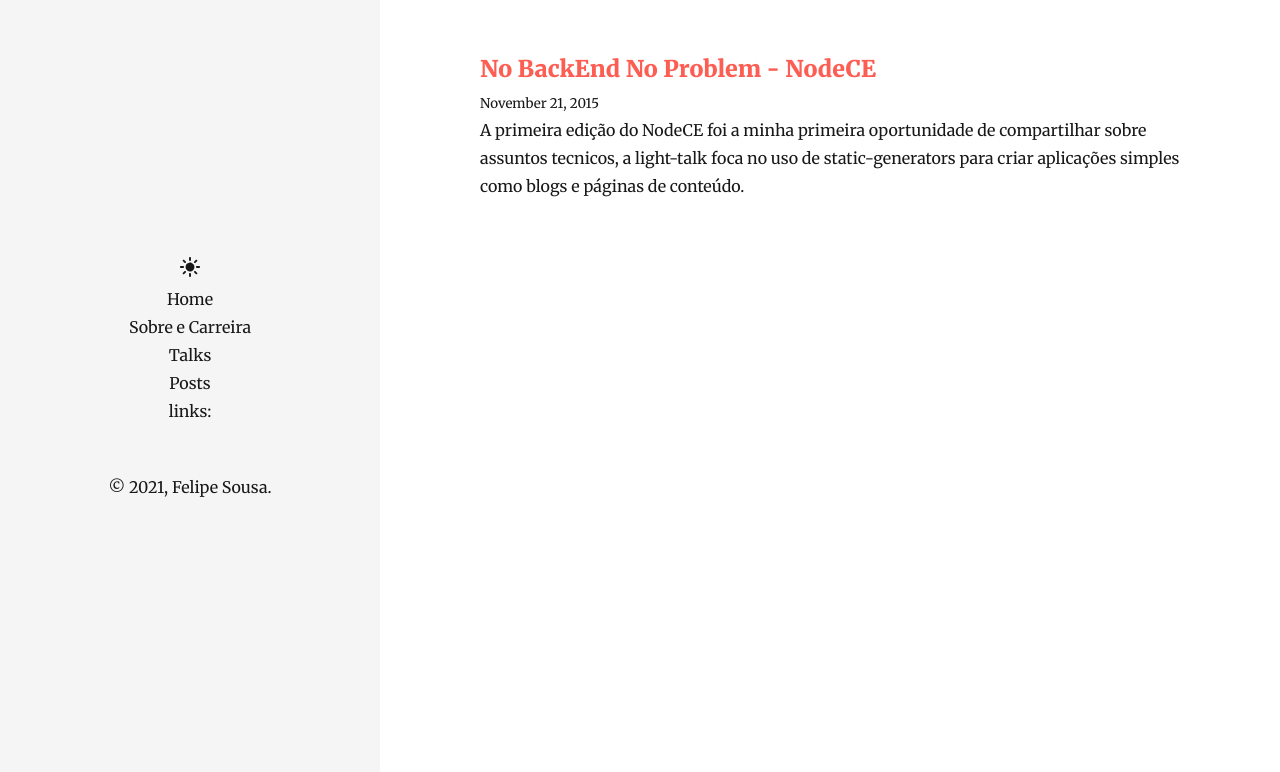
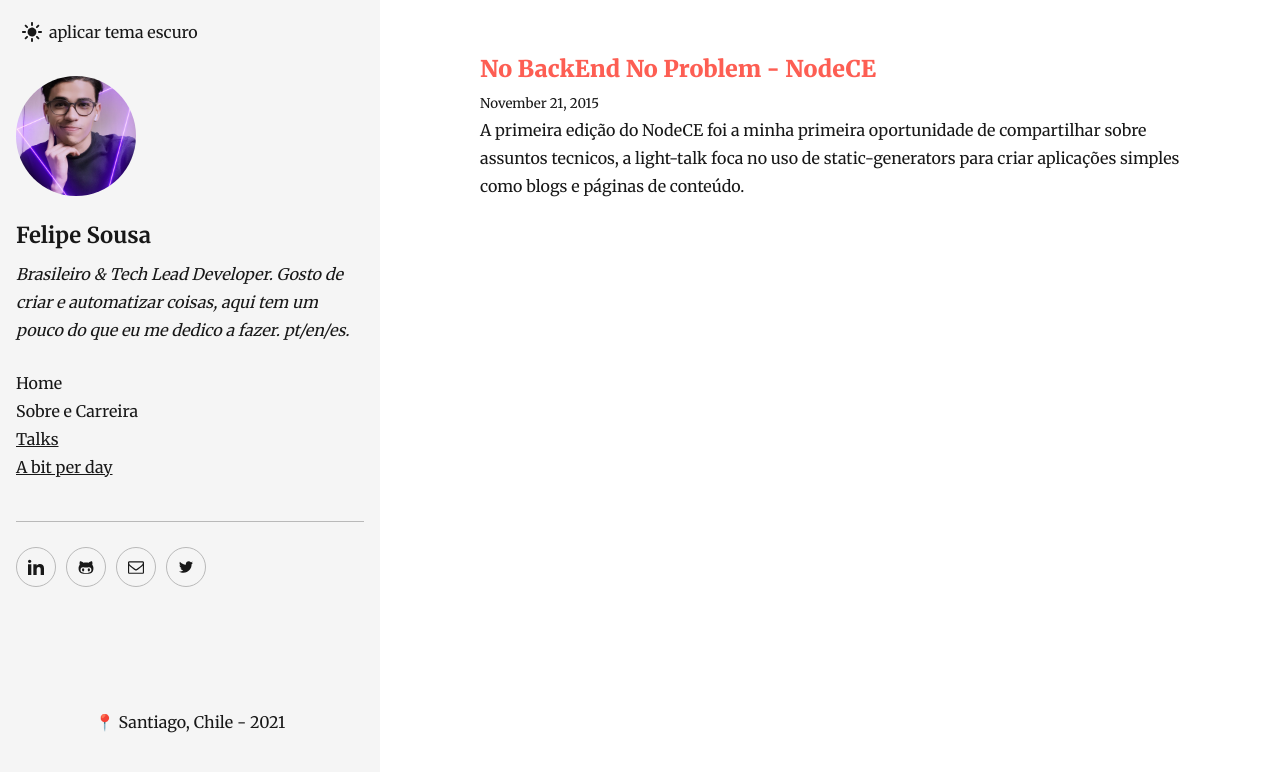
Before and after one commit to felipesousa/universal, a Gatsby site: page /talks in a window 1280 px wide. Built offline with nearby package versions, Linux system fonts and the light colour scheme; Gatsby itself is replaced by a stand-in of ours; some packages are replaced by stand-ins of ours.

Commit message:
feature: menu

```diff
--- a/src/components/footer.js
+++ b/src/components/footer.js
@@ -3,7 +3,7 @@ import React from "react"
 const Footer = () => {
   return (
     <footer className="my-12 text-center">
-      © {new Date().getFullYear()}, Felipe Sousa.
+       📍 Santiago, Chile - {new Date().getFullYear()}
     </footer>
   )
 }
--- a/src/components/global.css
+++ b/src/components/global.css
@@ -44,6 +44,83 @@ blockquote {
 
 .footnotes {
   word-break: break-all;
+}
+
+.icon {
+  display: inline-block;
+  width: 1em;
+  height: 1em;
+  stroke-width: 0;
+  stroke: currentColor;
+  fill: currentColor;
+  font-style: normal;
+  font-weight: normal;
+  speak: none;
+  margin-right: 0.2em;
+  text-align: center;
+  font-variant: normal;
+  text-transform: none;
+  line-height: 1em;
+  margin-left: 0.2em;
+  -webkit-font-smoothing: antialiased;
+  -moz-osx-font-smoothing: grayscale;
+}
+
+.nav {
+  width: 100%;
+  display: flex;
+  flex-direction: column;
+  justify-content: flex-start;
+  align-items: baseline;
+  margin-bottom: 20px;
+}
+
+.headerTheme {
+  padding: 0;
+  margin: 0;
+  text-align: center;
+  display: flex;
+  justify-content: center;
+  align-items: center;
+}
+
+.imageContainer {
+  width: 120px;
+  height: 120px;
+  border-radius: 60px;
+  margin-bottom: 20px;
+  overflow: hidden;
+}
+
+.imageContainer img {
+  object-fit: cover;
+  width: 120px;
+  height: 120px;
+}
+
+.menuActiveItem {
+  text-decoration: underline;
+}
+
+.icon_container {
+  width: 100%;
+  display: flex;
+  flex-direction: row;
+  justify-content: flex-start;
+  padding: 25px 0;
+  border-top: 1px solid #b9b9b9;
+  margin-top: 40px;
+}
+
+.icon_border {
+  width: 40px;
+  height: 40px;
+  border: 1px solid #b9b9b9;
+  border-radius: 20px;
+  display: flex;
+  align-items: center;
+  justify-content: center;
+  margin-right: 10px;
 }
 
 button {
--- /dev/null
+++ b/src/components/icons.css
@@ -0,0 +1,19 @@
+.icon {
+  display: inline-block;
+  width: 1em;
+  height: 1em;
+  stroke-width: 0;
+  stroke: currentColor;
+  fill: currentColor;
+  font-style: normal;
+  font-weight: normal;
+  speak: none;
+  margin-right: 0.2em;
+  text-align: center;
+  font-variant: normal;
+  text-transform: none;
+  line-height: 1em;
+  margin-left: 0.2em;
+  -webkit-font-smoothing: antialiased;
+  -moz-osx-font-smoothing: grayscale;
+}
--- /dev/null
+++ b/src/components/icons.js
@@ -0,0 +1,34 @@
+import React from "react"
+import './icons.css';
+
+const ICONS = {
+  TWITTER: {
+    path:
+      'M25.312 6.375c-0.688 1-1.547 1.891-2.531 2.609 0.016 0.219 0.016 0.438 0.016 0.656 0 6.672-5.078 14.359-14.359 14.359-2.859 0-5.516-0.828-7.75-2.266 0.406 0.047 0.797 0.063 1.219 0.063 2.359 0 4.531-0.797 6.266-2.156-2.219-0.047-4.078-1.5-4.719-3.5 0.313 0.047 0.625 0.078 0.953 0.078 0.453 0 0.906-0.063 1.328-0.172-2.312-0.469-4.047-2.5-4.047-4.953v-0.063c0.672 0.375 1.453 0.609 2.281 0.641-1.359-0.906-2.25-2.453-2.25-4.203 0-0.938 0.25-1.797 0.688-2.547 2.484 3.062 6.219 5.063 10.406 5.281-0.078-0.375-0.125-0.766-0.125-1.156 0-2.781 2.25-5.047 5.047-5.047 1.453 0 2.766 0.609 3.687 1.594 1.141-0.219 2.234-0.641 3.203-1.219-0.375 1.172-1.172 2.156-2.219 2.781 1.016-0.109 2-0.391 2.906-0.781z',
+    viewBox: '0 0 26 28',
+  },
+  GITHUB: {
+    path:
+      'M10 19c0 1.141-0.594 3-2 3s-2-1.859-2-3 0.594-3 2-3 2 1.859 2 3zM20 19c0 1.141-0.594 3-2 3s-2-1.859-2-3 0.594-3 2-3 2 1.859 2 3zM22.5 19c0-2.391-1.453-4.5-4-4.5-1.031 0-2.016 0.187-3.047 0.328-0.812 0.125-1.625 0.172-2.453 0.172s-1.641-0.047-2.453-0.172c-1.016-0.141-2.016-0.328-3.047-0.328-2.547 0-4 2.109-4 4.5 0 4.781 4.375 5.516 8.188 5.516h2.625c3.813 0 8.188-0.734 8.188-5.516zM26 16.25c0 1.734-0.172 3.578-0.953 5.172-2.063 4.172-7.734 4.578-11.797 4.578-4.125 0-10.141-0.359-12.281-4.578-0.797-1.578-0.969-3.437-0.969-5.172 0-2.281 0.625-4.438 2.125-6.188-0.281-0.859-0.422-1.766-0.422-2.656 0-1.172 0.266-2.344 0.797-3.406 2.469 0 4.047 1.078 5.922 2.547 1.578-0.375 3.203-0.547 4.828-0.547 1.469 0 2.953 0.156 4.375 0.5 1.859-1.453 3.437-2.5 5.875-2.5 0.531 1.062 0.797 2.234 0.797 3.406 0 0.891-0.141 1.781-0.422 2.625 1.5 1.766 2.125 3.938 2.125 6.219z',
+    viewBox: '0 0 26 28',
+  },
+  EMAIL: {
+    path:
+      'M26 23.5v-12c-0.328 0.375-0.688 0.719-1.078 1.031-2.234 1.719-4.484 3.469-6.656 5.281-1.172 0.984-2.625 2.188-4.25 2.188h-0.031c-1.625 0-3.078-1.203-4.25-2.188-2.172-1.813-4.422-3.563-6.656-5.281-0.391-0.313-0.75-0.656-1.078-1.031v12c0 0.266 0.234 0.5 0.5 0.5h23c0.266 0 0.5-0.234 0.5-0.5zM26 7.078c0-0.391 0.094-1.078-0.5-1.078h-23c-0.266 0-0.5 0.234-0.5 0.5 0 1.781 0.891 3.328 2.297 4.438 2.094 1.641 4.188 3.297 6.266 4.953 0.828 0.672 2.328 2.109 3.422 2.109h0.031c1.094 0 2.594-1.437 3.422-2.109 2.078-1.656 4.172-3.313 6.266-4.953 1.016-0.797 2.297-2.531 2.297-3.859zM28 6.5v17c0 1.375-1.125 2.5-2.5 2.5h-23c-1.375 0-2.5-1.125-2.5-2.5v-17c0-1.375 1.125-2.5 2.5-2.5h23c1.375 0 2.5 1.125 2.5 2.5z',
+    viewBox: '0 0 28 28',
+  },
+  LINKEDIN: {
+    path:
+      'M4.98 3.5c0 1.381-1.11 2.5-2.48 2.5s-2.48-1.119-2.48-2.5c0-1.38 1.11-2.5 2.48-2.5s2.48 1.12 2.48 2.5zm.02 4.5h-5v16h5v-16zm7.982 0h-4.968v16h4.969v-8.399c0-4.67 6.029-5.052 6.029 0v8.399h4.988v-10.131c0-7.88-8.922-7.593-11.018-3.714v-2.155z',
+    viewBox: '0 0 24 24',
+  },
+};
+
+const Icon = ({name = "LINKEDIN"}) => (
+  <svg className="icon" viewBox={ICONS[name].viewBox}>
+    <title>{name}</title>
+    <path d={ICONS[name].path} />
+  </svg>
+);
+
+export default Icon;
--- a/src/components/layout.js
+++ b/src/components/layout.js
@@ -1,6 +1,7 @@
 import React from "react"
 import { Link } from "gatsby"
 import { ThemeToggler } from "gatsby-plugin-dark-mode"
+import Icon from "../components/icons";
 import { scale } from "../utils/typography"
 
 import Footer from "./footer"
@@ -20,7 +21,13 @@ const Layout = ({ location, title, children }) => {
             aria-label="theme-switch"
             className="leading-none p-1"
             onClick={() => toggleTheme(isDarkMode ? "light" : "dark")}
+            style={{
+              display: "flex",
+              justifyContent: "flex-start",
+              alignItems: "center",
+            }}
           >
+            <p className="headerTheme">
               {isDarkMode ? (
                 <svg
                 width="24"
@@ -50,6 +57,10 @@ const Layout = ({ location, title, children }) => {
                 <path d="M12 16.4348C11.1229 16.4348 10.2655 16.1747 9.53618 15.6874C8.80689 15.2001 8.23847 14.5075 7.90281 13.6971C7.56715 12.8868 7.47933 11.9951 7.65045 11.1348C7.82157 10.2746 8.24394 9.48435 8.86415 8.86414C9.48437 8.24392 10.2746 7.82155 11.1348 7.65043C11.9951 7.47931 12.8868 7.56714 13.6971 7.9028C14.5075 8.23845 15.2001 8.80687 15.6874 9.53617C16.1747 10.2655 16.4348 11.1229 16.4348 12C16.4334 13.1758 15.9657 14.303 15.1343 15.1343C14.303 15.9657 13.1758 16.4334 12 16.4348Z"></path>
               </svg>
             )}
+            <div style={{ width: '5px', height: '5px' }} />
+            {isDarkMode ? "remover tema escuro" : "aplicar tema escuro"}
+            </p>
+
           </button>
         )
       }}
@@ -59,11 +70,34 @@ const Layout = ({ location, title, children }) => {
   const header = (
     <>
       {toggle}
-      <nav style={{
-        display: "flex",
-        flexDirection: "column",
+
+      <div style={{
+        display: 'flex',
+        flexDirection: 'column',
+        alignItems: 'start'
       }}>
+        <div className="imageContainer">
+          <img src={'/profile.jpg'} alt="profile" />
+        </div>
+        <p style={{
+          padding: 0,
+          marginLeft: 0,
+          marginBottom: 0,
+          fontSize: '22px',
+          fontWeight: 700,
+        }}>Felipe Sousa</p>
+        <span style={{
+          fontSize: '16px',
+          fontStyle: 'italic',
+          marginTop: '5px',
+          fontWeight: 400,
+          marginBottom: '25px',
+          textAlign: 'left'
+        }}>Brasileiro & Tech Lead Developer. Gosto de criar e automatizar coisas, aqui tem um pouco do que eu me dedico a fazer. pt/en/es.</span>
+
+        <nav className="nav">
         <Link
+          activeClassName="menuActiveItem"
           style={{
             boxShadow: `none`,
             color: `inherit`,
@@ -73,6 +107,7 @@ const Layout = ({ location, title, children }) => {
           Home
         </Link>
         <Link
+          activeClassName="menuActiveItem"
           style={{
             boxShadow: `none`,
             color: `inherit`,
@@ -82,6 +117,7 @@ const Layout = ({ location, title, children }) => {
           Sobre e Carreira
         </Link>
         <Link
+          activeClassName="menuActiveItem"
           style={{
             boxShadow: `none`,
             color: `inherit`,
@@ -91,20 +127,31 @@ const Layout = ({ location, title, children }) => {
           Talks
         </Link>
         <Link
+          activeClassName="menuActiveItem"
           style={{
             boxShadow: `none`,
             color: `inherit`,
           }}
-          to={`/`}
+          to={`/talks`}
         >
-          Posts
+          A bit per day
         </Link>
+        <div className="icon_container">
+          <div className="icon_border">
+            <Icon name="LINKEDIN" />
+          </div>
+          <div className="icon_border">
+            <Icon name="GITHUB" />
+          </div>
+          <div className="icon_border">
+            <Icon name="EMAIL" />
+          </div>
+          <div className="icon_border">
+            <Icon name="TWITTER" />
+          </div>
+        </div>
       </nav>
-      <div>
-        links:
-
       </div>
-
     </>
   )
 
@@ -119,7 +166,7 @@ const Layout = ({ location, title, children }) => {
     >
       <div className="sidebar">
         <div
-          className="md:h-screen p-4 flex flex-col justify-center items-center"
+          className="md:h-screen p-4 flex flex-col justify-between"
           style={{ minHeight: 200 }}
         >
           {header}
```
Also changed, not shown: static/profile.jpg (added). Lines whose indentation alone changed are shown as unchanged.
